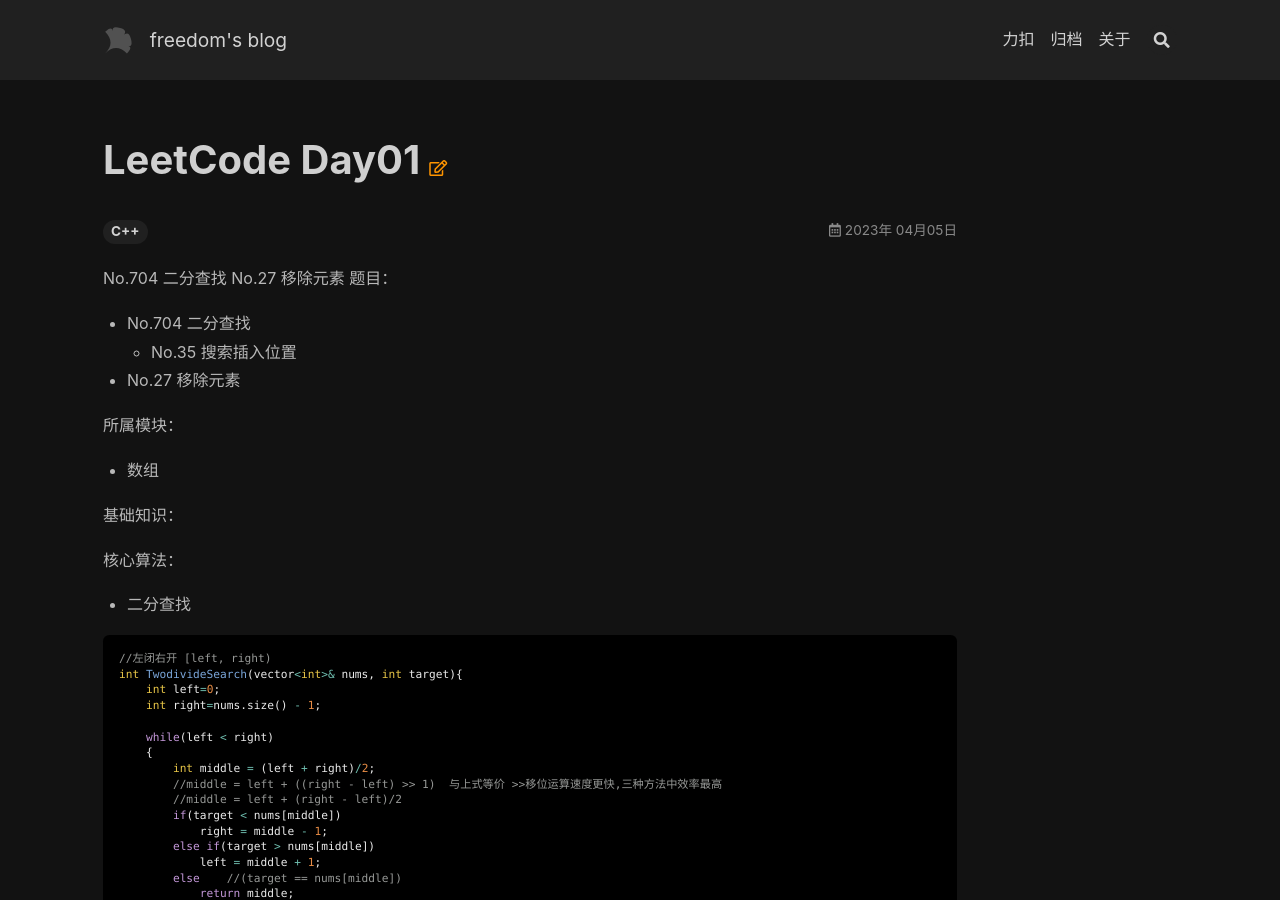
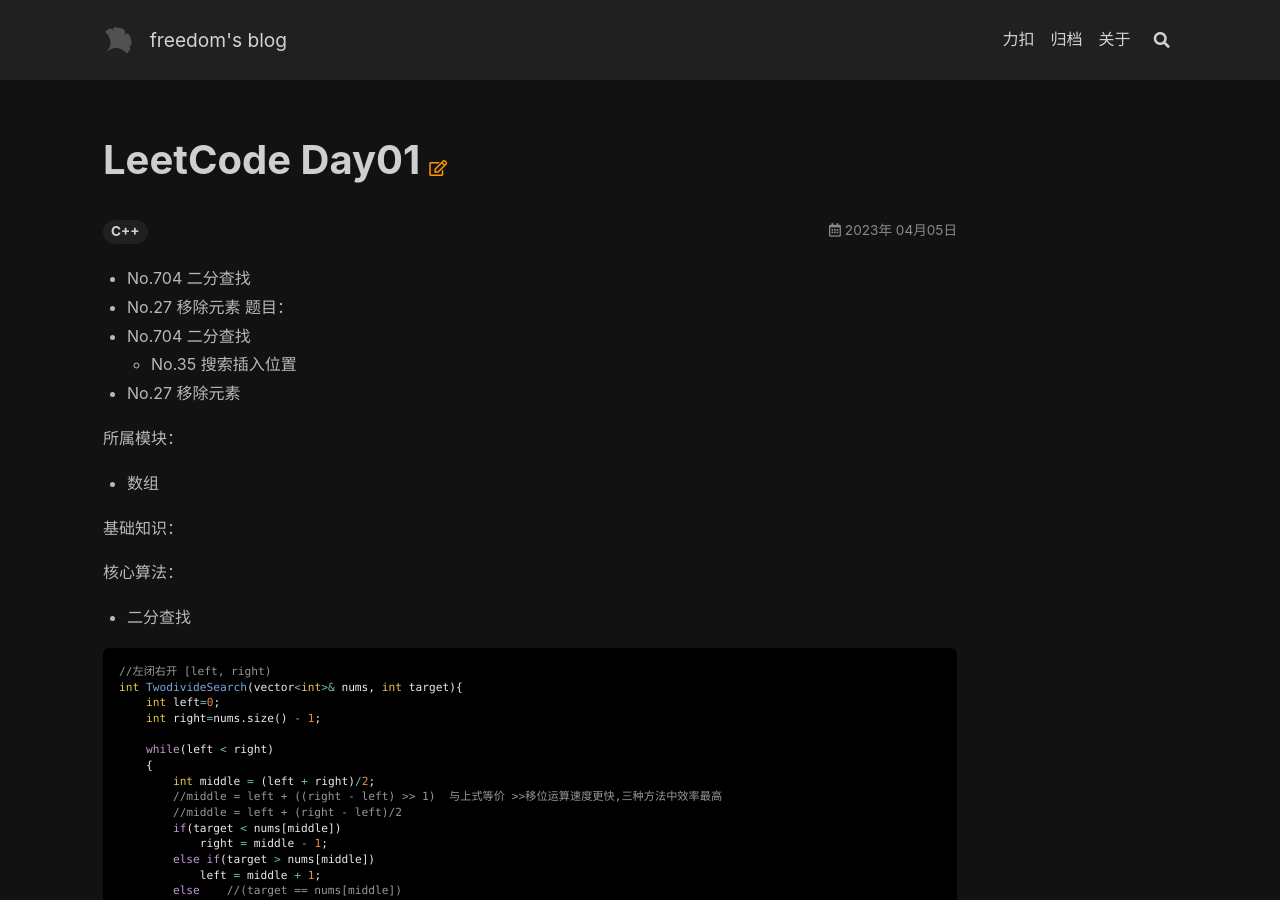
Before and after one commit to Freedomance/Freedomance.github.io, a Jekyll site: the page built from _posts/2023-04-05-LeetCode-Day01.md, in a window 1280 px wide and 900 px high. Built offline with Jekyll 4.4.1, drawn with Linux system fonts in a browser that asks for light colours; nearby versions of some CDN libraries.

```diff
--- a/_posts/2023-04-05-LeetCode-Day01.md
+++ b/_posts/2023-04-05-LeetCode-Day01.md
@@ -2,8 +2,8 @@
 title: LeetCode Day01
 tags: C++
 ---
-No.704 二分查找
-No.27  移除元素
+ - No.704 二分查找
+ - No.27  移除元素
 <!--more-->
 题目：
  - No.704  二分查找
```
